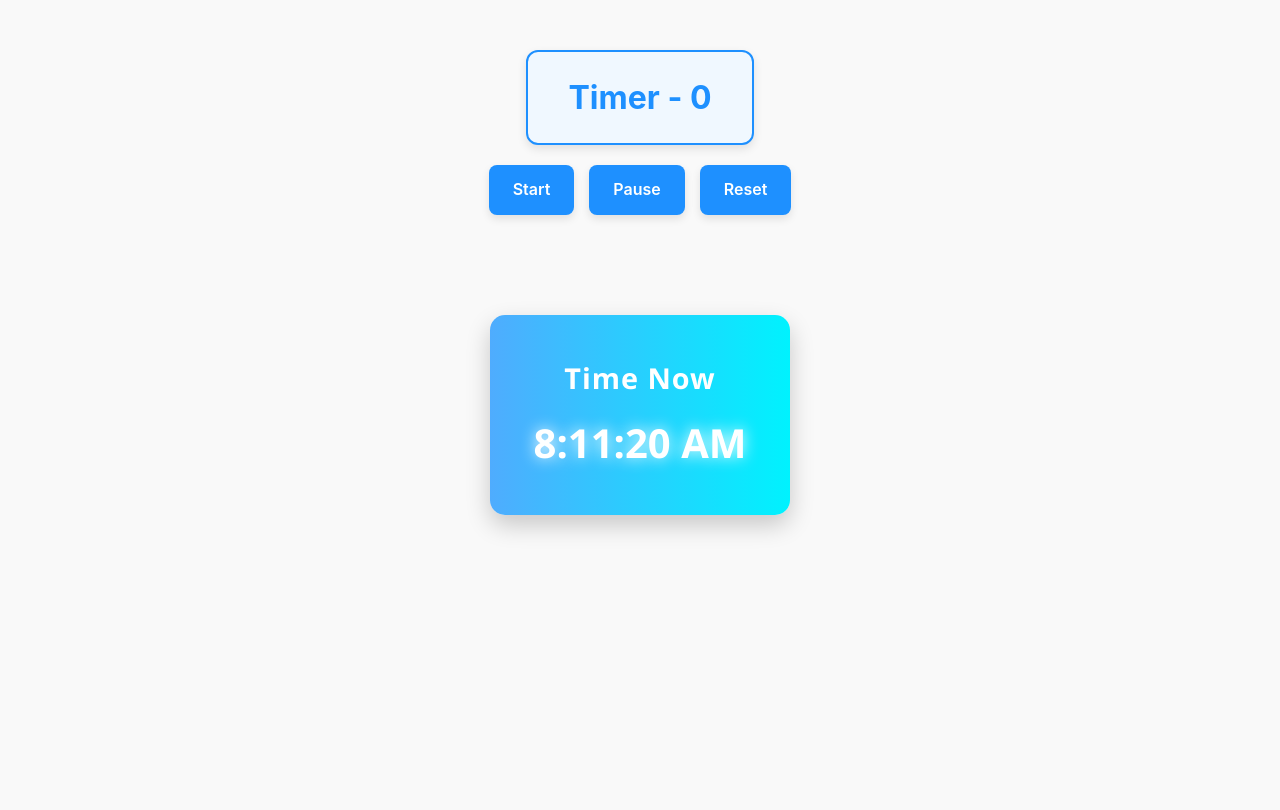
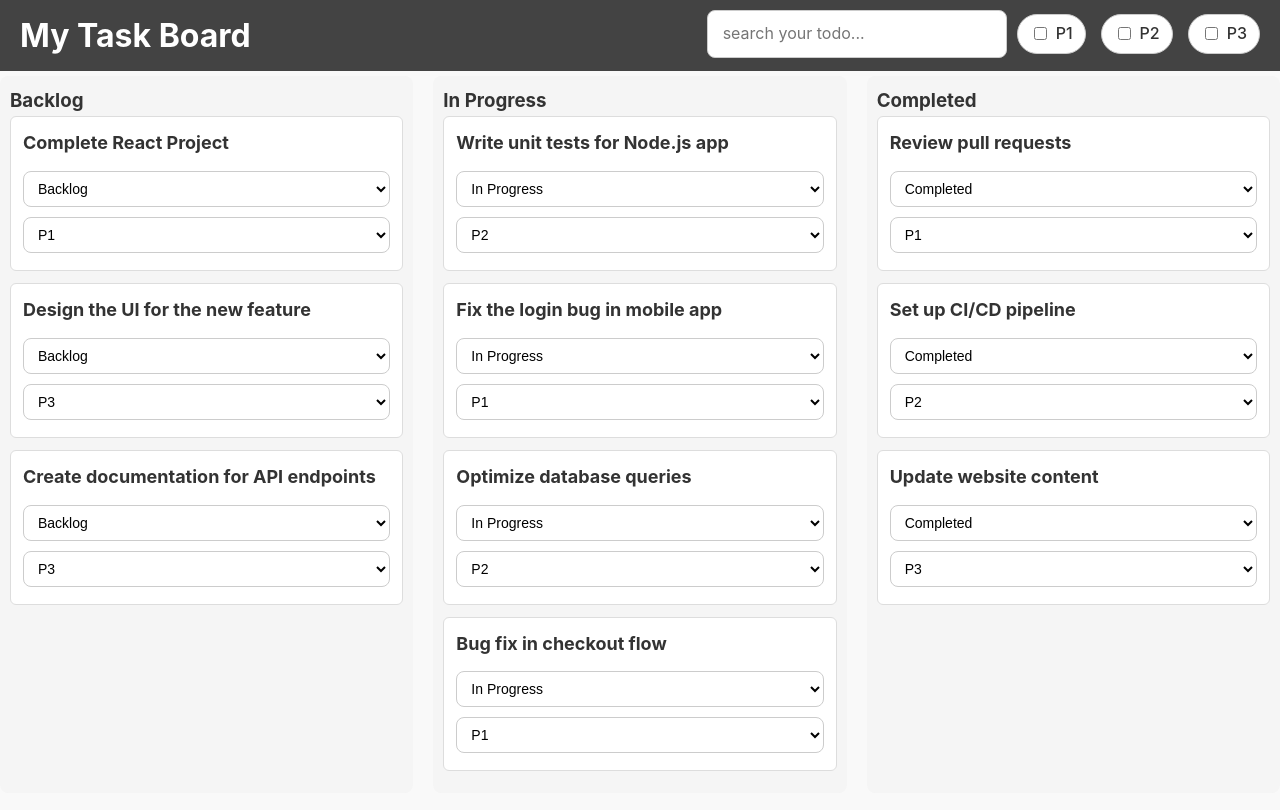
Before and after one commit to RakeshRanjanUIDeveloper/CodeWithJavaScript, a React (Vite) app in the folder PSClasses/ReactWork/ps-react-app/: page / in a window 1280 px wide. Shown: the top 810 px of the page. Built offline with nearby package versions, Linux system fonts and the light colour scheme.

Commit message:
code added

```diff
--- a/PSClasses/ReactWork/ps-react-app/src/App.css
+++ b/PSClasses/ReactWork/ps-react-app/src/App.css
@@ -1,17 +1,22 @@
 
 .todo-container {
-  display: grid;
-  grid-template-columns: repeat(auto-fit, minmax(280px, 1fr));
-  gap: 16px;
-  padding: 20px;
+  display: flex;
+  gap: 20px;
+  justify-content: space-between;
+}
+.column {
+  flex: 1;
+  background-color: #f5f5f5;
+  padding: 10px;
+  border-radius: 8px;
 }
 
 .todo-card {
-  background-color: #f9f9f9;
-  padding: 16px 20px;
-  border-radius: 12px;
-  box-shadow: 0 4px 8px rgba(0,0,0,0.06);
-  transition: transform 0.2s, box-shadow 0.2s;
+  background-color: #fff;
+  padding: 12px;
+  margin-bottom: 12px;
+  border: 1px solid #ddd;
+  border-radius: 6px;
 }
 
 .todo-card:hover {
@@ -44,7 +49,7 @@
   font-weight: bold;
 }
 
-.status-dropdown {
+.dropdown-wrapper {
   width: 100%;
   padding: 8px 10px;
   border: 1px solid #ccc;
@@ -53,13 +58,97 @@
   background-color: #fff;
   cursor: pointer;
   transition: border-color 0.2s;
+  margin: 5px 0;
 }
 
-.status-dropdown:hover {
+.dropdown-wrapper:hover {
   border-color: #007bff;
 }
 
-.status-dropdown:focus {
+.dropdown-wrapper:focus {
   border-color: #007bff;
   outline: none;
 }
+
+.header{
+  display: flex;
+  justify-content: space-between;
+  align-items: flex-start;
+  padding: 0 20px;
+  flex-wrap: wrap;
+  margin-bottom: 5px;
+  background-color: #000000ba;
+}
+.heading {
+  font-size: 2rem;
+  color: #fff;
+  font-weight: 700;
+  margin: 10px 0;
+}
+
+/* Search Box Styling */
+.search-box {
+  display: flex;
+  justify-content: center;
+  margin-top: 10px;
+}
+
+.search-box input[type="text"] {
+  width: 300px;
+  padding: 10px 15px;
+  border: 1px solid #ccc;
+  border-radius: 8px;
+  font-size: 16px;
+  transition: border-color 0.2s ease, box-shadow 0.2s ease;
+}
+
+.search-box input[type="text"]:focus {
+  border-color: #007BFF;
+  box-shadow: 0 0 5px rgba(0, 123, 255, 0.3);
+  outline: none;
+}
+
+.checkbox-wrapper {
+  display: flex;
+  align-items: center;
+  justify-content: center;
+  margin-top: 10px;
+}
+
+.checkbox-container {
+  display: flex;
+  flex-wrap: wrap;
+  gap: 15px;
+}
+
+.checkbox-container label {
+  display: flex;
+  align-items: center;
+  gap: 6px;
+  background-color: #fff;
+  border: 1px solid #ccc;
+  padding: 6px 12px;
+  border-radius: 20px;
+  font-weight: 500;
+  cursor: pointer;
+  transition: all 0.2s ease;
+}
+
+.checkbox-container label:hover {
+  background-color: #f0f8ff;
+  border-color: #007bff;
+}
+
+.header-controls {
+  display: flex;
+  flex-direction: column;
+  align-items: flex-end;
+  gap: 10px;
+}
+
+@media (min-width: 600px) {
+  .header-controls {
+    flex-direction: row;
+    align-items: center;
+  }
+}
--- a/PSClasses/ReactWork/ps-react-app/src/App.jsx
+++ b/PSClasses/ReactWork/ps-react-app/src/App.jsx
@@ -2,14 +2,14 @@ import React from 'react';
 import './App.css'
 import Clock from './components/Clock/Clock';
 import Timer from './components/Timer/Timer';
-import TodoList from './components/TodoList';
+import TodoList from './components/Todo/TodoList';
 function App() {
   return (
-    /* <TodoList /> */
-    <React.Fragment>
-          <Timer />
-          <Clock />
-    </React.Fragment>
+    <TodoList />
+    // <React.Fragment>
+    //       <Timer />
+    //       <Clock />
+    // </React.Fragment>
   )
 }
 
--- a/PSClasses/ReactWork/ps-react-app/src/components/DropDown.jsx
+++ /dev/null
@@ -1,19 +0,0 @@
-import React from 'react'
-
-const DropDown = ({todo}) => {
-  const statusOptions = ['Backlog', 'Inprogress', 'Completed'];
-  const handleStatus = () =>{
-
-  }
-  return (
-    <select className="status-dropdown" value={todo.status} onChange={() => handleStatus()}>
-        {
-            statusOptions.map((status) => (
-                <option key={status} value={status}>{status}</option>
-            ))
-        }
-    </select>
-  )
-}
-
-export default DropDown
--- /dev/null
+++ b/PSClasses/ReactWork/ps-react-app/src/components/Todo/Checkbox.jsx
@@ -0,0 +1,28 @@
+import React from 'react'
+
+const Checkbox = ({options, onChange, selectedValues}) => {
+
+    const handleCheckbox = (e) =>{
+        const {value, checked} = e.target;
+        if(checked){
+            onChange([...selectedValues, value])
+        }else{
+            onChange(selectedValues.filter((val) => val !== value))
+        }
+    }
+  return (
+    <div className='checkbox-wrapper'>
+        <div className='checkbox-container'>
+            {
+                options.map((option) => (
+                    <label key={option} htmlFor={option}>
+                        <input type='checkbox' value={option} onChange={handleCheckbox} checked={selectedValues.includes(option)} />{option}
+                    </label>
+                ))
+            }
+        </div>
+    </div>
+  )
+}
+
+export default Checkbox
--- /dev/null
+++ b/PSClasses/ReactWork/ps-react-app/src/components/Todo/DropDown.jsx
@@ -0,0 +1,23 @@
+import React, { useContext } from 'react'
+import { TodoContext } from './TodoContext';
+
+const DropDown = ({todo, options, type}) => {
+  const {setTodos} = useContext(TodoContext)
+  const handleDropDown = (e) =>{
+    const newValue = e.target.value;
+    setTodos((prevTodos) => {
+      return prevTodos.map((t) => t.id===todo.id ? {...t, [type]: newValue} : t)
+    })
+  }
+  return (
+    <select className="dropdown-wrapper"  value={todo[type]} onChange={handleDropDown}>
+        {
+            options.map((option) => (
+                <option key={`${todo.id}-${type}-${option}`}  value={option}>{option}</option>
+            ))
+        }
+    </select>
+  )
+}
+
+export default DropDown
--- /dev/null
+++ b/PSClasses/ReactWork/ps-react-app/src/components/Todo/Search.jsx
@@ -0,0 +1,14 @@
+import React from 'react'
+
+const Search = ({searchText, setSearchText}) => {
+    const handleSearch= (e) =>{
+        setSearchText(e.target.value)
+    }
+  return (
+    <div className='search-box'>
+        <input type='text' placeholder='search your todo...' onChange={handleSearch} value={searchText} />
+    </div>
+  )
+}
+
+export default Search
--- a/PSClasses/ReactWork/ps-react-app/src/components/TodoContext.jsx
+++ b/PSClasses/ReactWork/ps-react-app/src/components/Todo/TodoContext.jsx
@@ -1,5 +1,5 @@
 import {createContext, useState } from "react";
-import todosData from '../data/todos.json'
+import todosData from './data/todos.json'
 
 //Create Context
 export const TodoContext = createContext();
--- /dev/null
+++ b/PSClasses/ReactWork/ps-react-app/src/components/Todo/TodoList.jsx
@@ -0,0 +1,62 @@
+import React, { useContext, useState } from 'react'
+import DropDown from './DropDown'
+import { TodoContext } from './TodoContext'
+import Search from './Search'
+import Checkbox from './Checkbox'
+
+const TodoList = () => {
+  const { todos } = useContext(TodoContext)
+  const [searchText, setSearchText] = useState('');
+  const [selectedPriorities, setSelectedPriorities] = useState([])
+
+  const statusOptions = ['Backlog', 'In Progress', 'Completed'];
+  const priorityOptions = ['P1', 'P2', 'P3'];
+
+
+  //Filter Todos
+  const filteredTodos = todos.filter((todo) => {
+    const matchesSearch = todo.title.toLowerCase().includes(searchText.toLowerCase());
+    const matchesPriority = selectedPriorities.length === 0 || selectedPriorities.includes(todo.priority);
+    return matchesSearch && matchesPriority
+  });
+
+  const backlogTodos = filteredTodos.filter((todo) => todo.status === 'Backlog');
+  const inProgressTodos = filteredTodos.filter((todo) => todo.status === 'In Progress');
+  const completedTodos = filteredTodos.filter((todo) => todo.status === 'Completed')
+
+  const renderTodoCard = (todo) => (
+    <div className='todo-card' key={todo.id}>
+      <h2 className='todo-title'>{todo.title}</h2>
+      <DropDown todo={todo} options={statusOptions} type="status" />
+      <DropDown todo={todo} options={priorityOptions} type="priority" />
+    </div>
+  )
+
+  return (
+    <React.Fragment>
+      <div className='header'>
+        <h2 className='heading'>My Task Board</h2>
+        <div className='header-controls'>
+            <Search searchText={searchText} setSearchText={setSearchText} />
+            <Checkbox options={priorityOptions} onChange={setSelectedPriorities} selectedValues={selectedPriorities} />
+        </div>
+      </div>
+      <div className='todo-container'>
+        <div className='column'>
+          <h3>Backlog</h3>
+          {backlogTodos.map(renderTodoCard)}
+        </div>
+        <div className='column'>
+          <h3>In Progress</h3>
+          {inProgressTodos.map(renderTodoCard)}
+        </div>
+        <div className='column'>
+          <h3>Completed</h3>
+          {completedTodos.map(renderTodoCard)}
+        </div>
+      </div>
+    </React.Fragment>
+  )
+}
+
+export default TodoList
--- a/PSClasses/ReactWork/ps-react-app/src/data/todos.json
+++ b/PSClasses/ReactWork/ps-react-app/src/components/Todo/data/todos.json
@@ -9,7 +9,7 @@
     "id": 2,
     "title": "Write unit tests for Node.js app",
     "priority": "P2",
-    "status": "Inprogress"
+    "status": "In Progress"
   },
   {
     "id": 3,
@@ -27,7 +27,7 @@
     "id": 5,
     "title": "Fix the login bug in mobile app",
     "priority": "P1",
-    "status": "Inprogress"
+    "status": "In Progress"
   },
   {
     "id": 6,
@@ -45,7 +45,7 @@
     "id": 8,
     "title": "Optimize database queries",
     "priority": "P2",
-    "status": "Inprogress"
+    "status": "In Progress"
   },
   {
     "id": 9,
@@ -57,6 +57,6 @@
     "id": 10,
     "title": "Bug fix in checkout flow",
     "priority": "P1",
-    "status": "Inprogress"
+    "status": "In Progress"
   }
 ]
--- a/PSClasses/ReactWork/ps-react-app/src/components/TodoList.jsx
+++ /dev/null
@@ -1,22 +0,0 @@
-import React, { useContext } from 'react'
-import DropDown from './DropDown'
-import { TodoContext } from './TodoContext'
-
-const TodoList = () => {
-  const {todos} = useContext(TodoContext)
-  return (
-    <div className='todo-container'>
-        {
-            todos.map((todo) => (
-                <div className='todo-card' key={todo.id}>
-                    <h2 className='todo-title'>{todo.title}</h2>
-                    <p className='todo-priority'></p>
-                    <DropDown todo={todo} />
-                </div>
-            ))
-        }
-    </div>
-  )
-}
-
-export default TodoList
--- a/PSClasses/ReactWork/ps-react-app/src/main.jsx
+++ b/PSClasses/ReactWork/ps-react-app/src/main.jsx
@@ -2,13 +2,13 @@ import { StrictMode } from 'react'
 import { createRoot } from 'react-dom/client'
 import './index.css'
 import App from './App.jsx'
-import { TodoProvider } from './components/TodoContext.jsx'
+import { TodoProvider } from './components/Todo/TodoContext.jsx'
 
 createRoot(document.getElementById('root')).render(
   <StrictMode>
-    <App />
-  {/*   <TodoProvider>
+    {/* <App /> */}
+   <TodoProvider>
           <App />
-    </TodoProvider> */}
+    </TodoProvider>
   </StrictMode>,
 )
```
